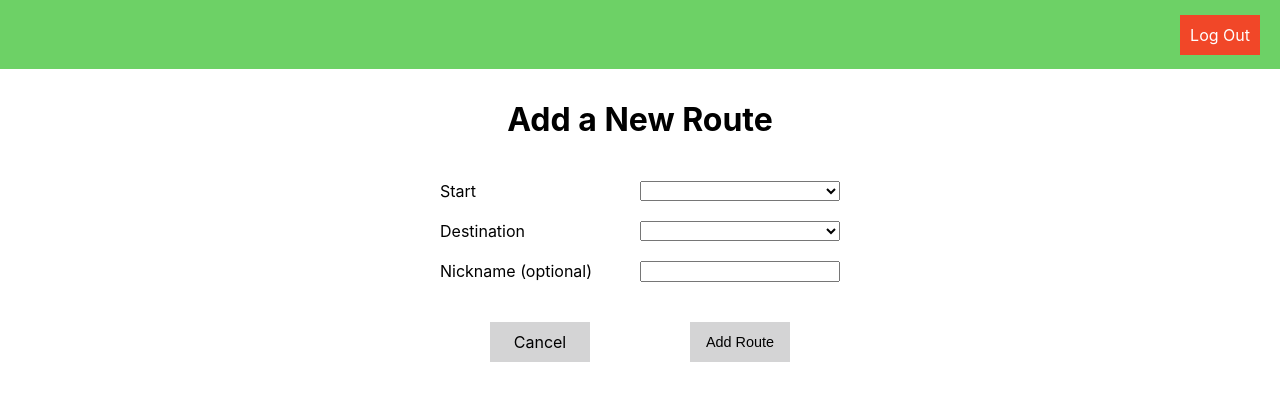
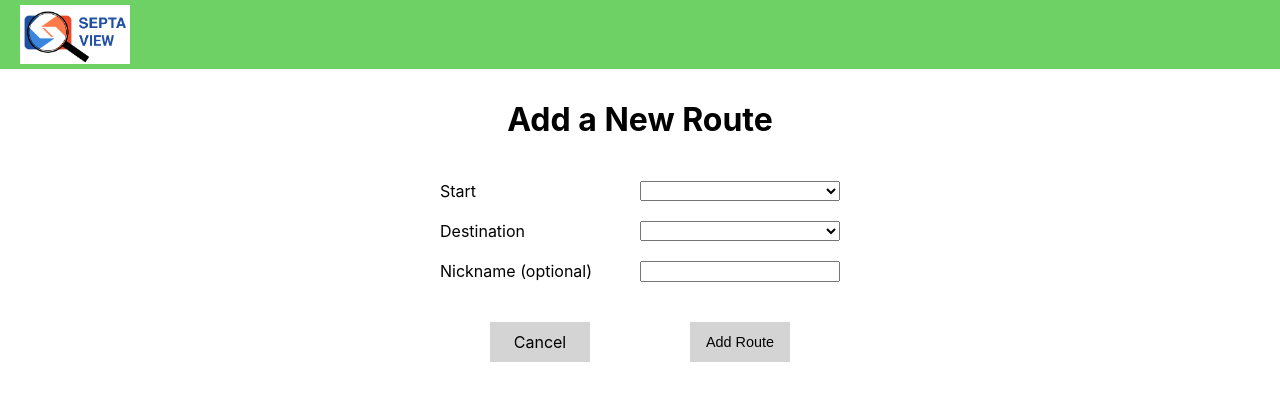
Before and after one commit to PeterArriaza/SEPTA-View, a React (Create React App) app: page /add-route in a window 1280 px wide. Shown: the top 400 px of the page. Built offline with nearby package versions, Linux system fonts and the light colour scheme.

Commit message:
removed log out button for demo

```diff
--- a/src/components/AddRoute.js
+++ b/src/components/AddRoute.js
@@ -15,7 +15,7 @@ export class AddRoute extends React.Component {
     nickname: ""
   };
 
-  // I think removeStart function assumes that user will fill out starting
+  // removeStart function assumes that user will fill out starting
   // location first.  List will not filter destination first.
   // Not sure what would happen if request sent to API with start/end the same stop
   removeStart = startStop => {
@@ -34,35 +34,46 @@ export class AddRoute extends React.Component {
   };
 
   addRoute = () => {
-    const start = this.state.start;
-    const end = this.state.end;
-    // if ()const nickname = this.nickname.value.trim();
-    // console.log(start, end, nickname);
+    const { start, end, nickname } = { ...this.state };
     if (start === "" || end === "") {
       return console.log("error in form");
     }
     const startURI = encodeURIComponent(start.trim());
     const endURI = encodeURIComponent(end.trim());
+    nickname.trim();
 
     // so apparently I need to use a CORS proxy to access this septa endpoint...
     // https://stackoverflow.com/questions/43871637/no-access-control-allow-origin-header-is-present-on-the-requested-resource-whe
     const url = `https://www3.septa.org/hackathon/NextToArrive/${startURI}/${endURI}/3`;
     const proxy = "https://cors-anywhere.herokuapp.com/";
     const cardUrl = proxy + url;
-    // fetch(proxy + url)
-    //   .then(res => res.json())
-    //   .then(data => this.setState({ stopData: data }))
-    //   .catch(err => console.log(err));
-    this.props.dispatch(
-      createNewCard(
-        cardUrl,
-        this.state.start,
-        this.state.end,
-        this.state.nickname
-      )
-    );
+
+    this.props.dispatch(createNewCard(cardUrl, start, end, nickname));
     this.props.history.push("/");
   };
+
+  // async function postData(url = '', data = {}) {
+  //   // Default options are marked with *
+  //   const response = await fetch(url, {
+  //     method: 'POST', // *GET, POST, PUT, DELETE, etc.
+  //     mode: 'cors', // no-cors, *cors, same-origin
+  //     cache: 'no-cache', // *default, no-cache, reload, force-cache, only-if-cached
+  //     credentials: 'same-origin', // include, *same-origin, omit
+  //     headers: {
+  //       'Content-Type': 'application/json'
+  //       // 'Content-Type': 'application/x-www-form-urlencoded',
+  //     },
+  //     redirect: 'follow', // manual, *follow, error
+  //     referrerPolicy: 'no-referrer', // no-referrer, *client
+  //     body: JSON.stringify(data) // body data type must match "Content-Type" header
+  //   });
+  //   return await response.json(); // parses JSON response into native JavaScript objects
+  // }
+
+  // postData('https://example.com/answer', { answer: 42 })
+  //   .then((data) => {
+  //     console.log(data); // JSON data parsed by `response.json()` call
+  //   });
 
   render() {
     return (
@@ -74,8 +85,6 @@ export class AddRoute extends React.Component {
             <select
               value={this.state.startStop}
               onChange={e => this.handleStartChange(e.target.value)}
-              // removeStart(e.target.value)}
-              // ref={input => (this.startStop = input.target.value)}
             >
               {stopList}
             </select>
@@ -85,7 +94,6 @@ export class AddRoute extends React.Component {
             <select
               value={this.state.startStop}
               onChange={e => this.handleEndChange(e.target.value)}
-              // ref={input => (this.endStop = input)}
             >
               {this.state.stops}
             </select>
--- a/src/components/Nav.js
+++ b/src/components/Nav.js
@@ -1,13 +1,15 @@
 import React from "react";
 import "../styles/Nav.css";
 import { Link } from "react-router-dom";
+import logo from "../septa-view-logo.png";
 
 export default function Nav() {
   return (
     <div id="navContainer">
-      <Link className="buttonText" to="/">
+      <img src={logo} alt="septa-view-logo"></img>
+      {/* <Link className="buttonText" to="/">
         <div className="routerButton red">Log Out</div>
-      </Link>
+      </Link> */}
     </div>
   );
 }
--- a/src/styles/Nav.css
+++ b/src/styles/Nav.css
@@ -1,7 +1,7 @@
 #navContainer {
   background-color: #6dd166;
   display: flex;
-  justify-content: flex-end;
+  justify-content: space-between;
   align-items: center;
   height: 69px;
 }
@@ -24,3 +24,8 @@
   background-color: #f14728;
   margin: 0 20px 0 20px;
 }
+
+img {
+  height: 59px;
+  margin-left: 20px;
+}
```
Also changed, not shown: src/septa-view-logo.png (added).
